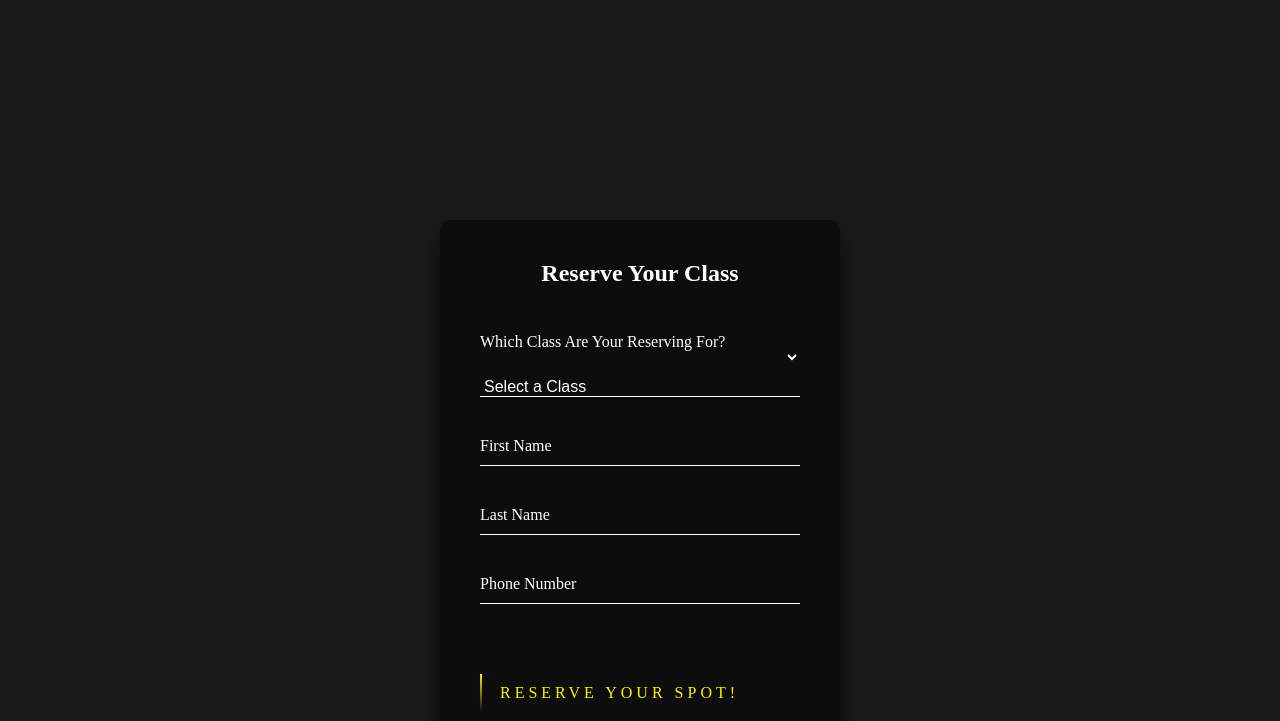
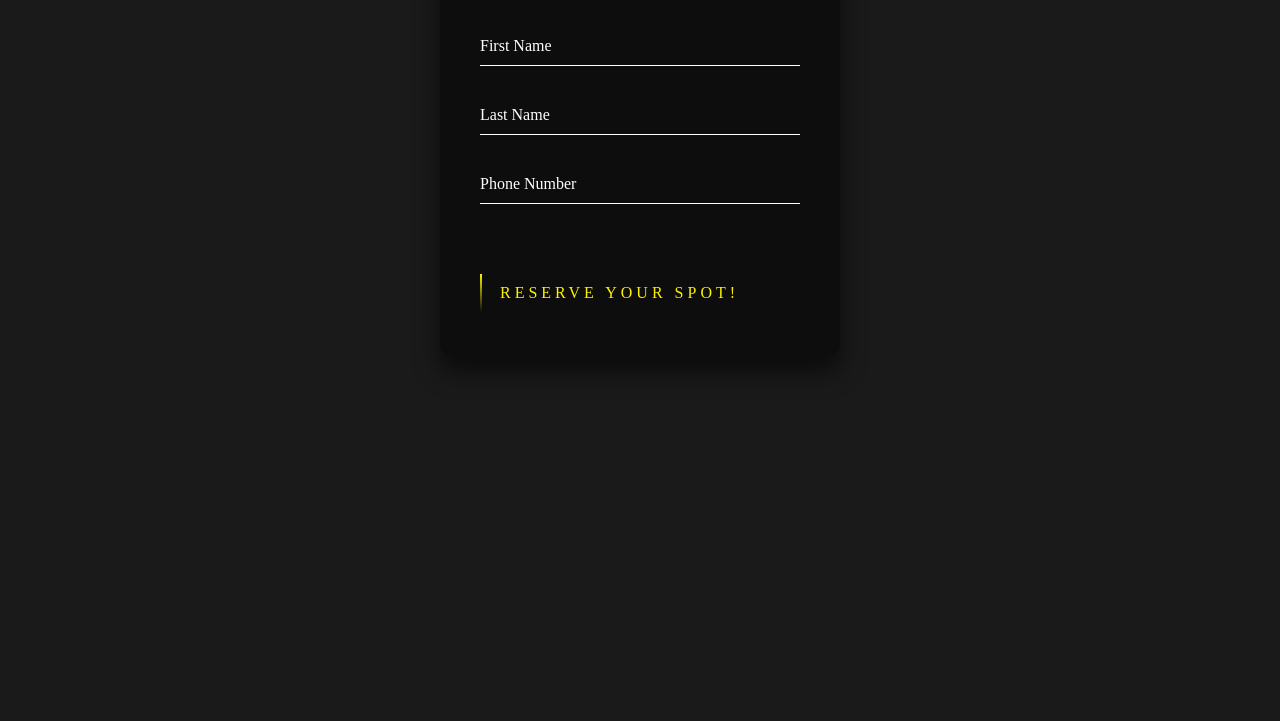
Before and after one commit to BelvinsAds/ClassRegistrationHOF, a plain HTML site: page index.html in a window 1280 px wide. Shown: the part 232-953 px from the top of the page. After the commit the page ends 800 px from the top, so only its background shows below. Drawn offline with nearby package versions, Linux system fonts and the light colour scheme.

Commit message:
Update style.css

```diff
--- a/style.css
+++ b/style.css
@@ -39,7 +39,7 @@
 
 .login-box {
     position: absolute;
-    top: 90%;
+    top: 40%;
     left: 50%;
     width: 400px;
     padding: 40px;
```
